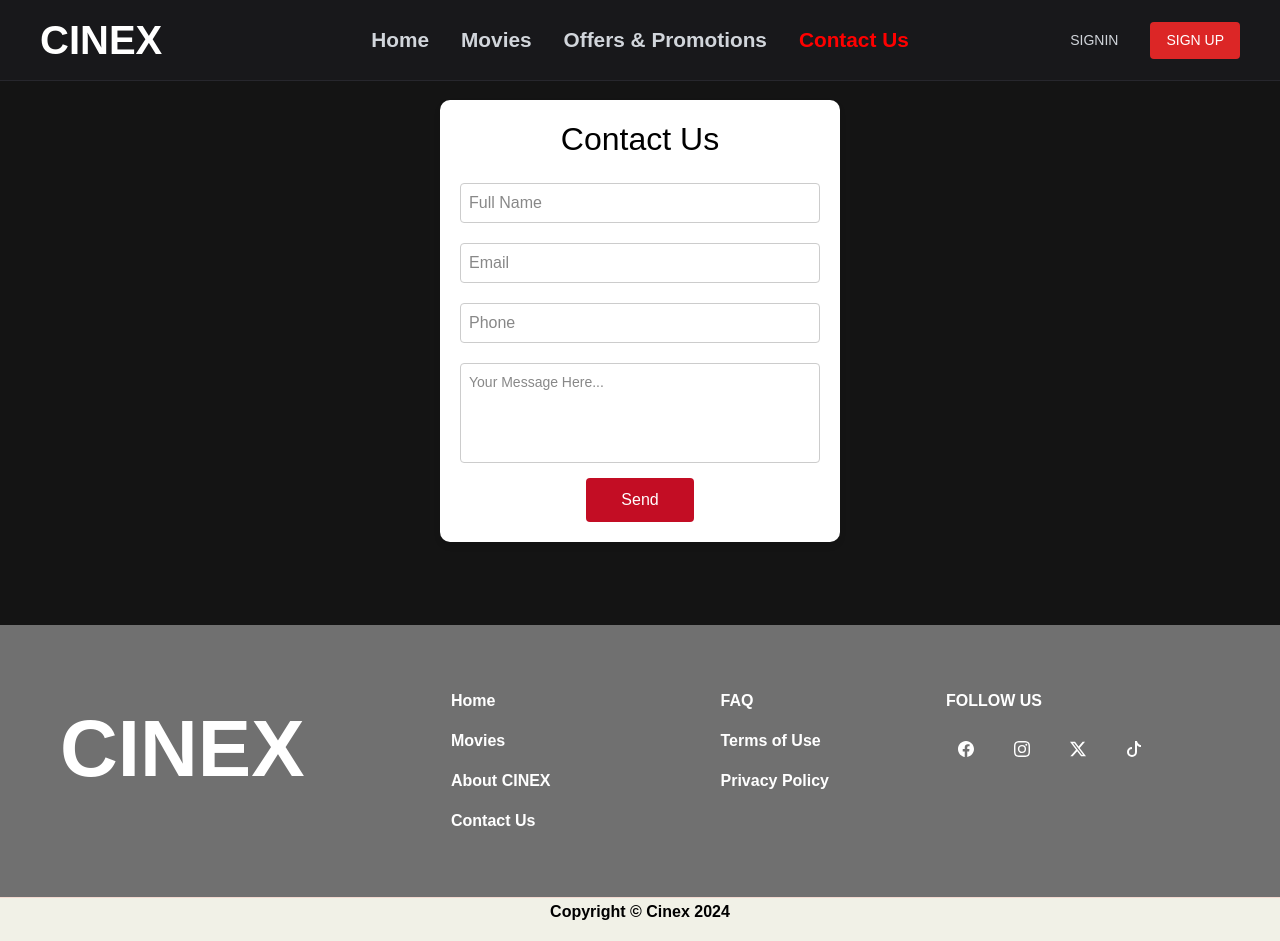
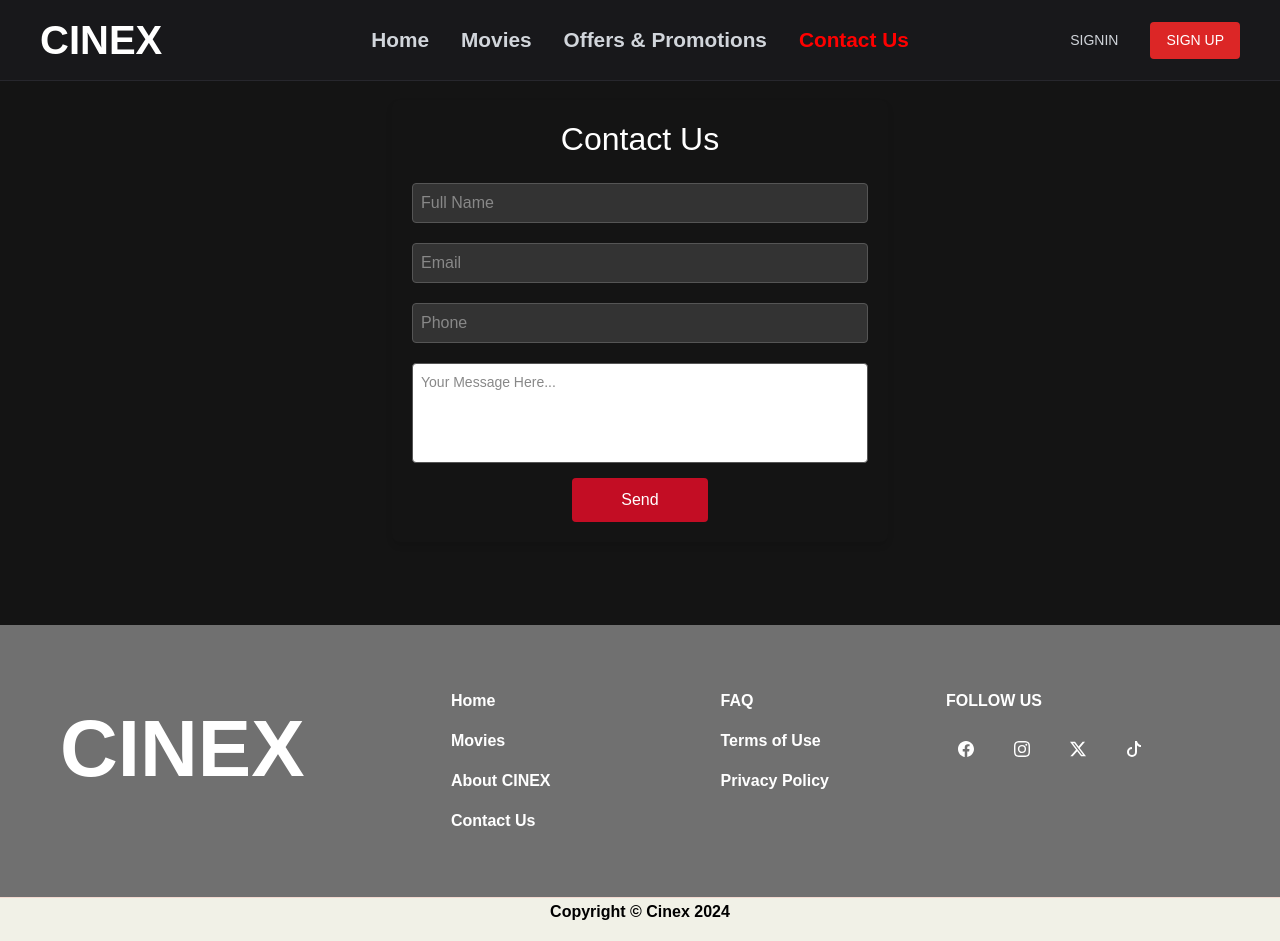
Before and after one commit to kisarasandes1122/CinexMovieBooking, a React (Vite) app: page /Contactus in a window 1280 px wide. Built offline with nearby package versions, Linux system fonts and the light colour scheme.

Commit message:
contact us css update

```diff
--- a/src/components/ContactUS/Contactus.css
+++ b/src/components/ContactUS/Contactus.css
@@ -6,12 +6,13 @@
     padding: 20px;
   }
 
-  .form-container {
+  .cform-container {
     padding: 20px;
     width: 40%;
     box-shadow: 0 4px 6px rgba(0, 0, 0, 0.1);
     text-align: center;
     border-radius: 8px;
+
   }
 
   h2 {
@@ -19,18 +20,20 @@
     color: #ffffff;
   }
 
-  form {
+  .cform {
     display: flex;
     flex-direction: column;
   }
 
-  input, textarea {
+  .cform input, textarea {
+    width: 100%;
+    padding: 8px;
+    margin-top: 5px;
     margin-bottom: 15px;
-    padding: 10px;
-    font-size: 16px;
-    border: 1px solid #ccc !important;
+    border: 1px solid #555;
     border-radius: 4px;
-    background-color: #ffffff !important;
+    background-color: #333;
+    color: #ffffff;
   }
 
   textarea {
--- a/src/components/ContactUS/Contactus.jsx
+++ b/src/components/ContactUS/Contactus.jsx
@@ -4,9 +4,9 @@ import './Contactus.css';
 const ContactUS = () => {
   return (
     <div className="contactus-form">
-        <div className="form-container">
+        <div className="cform-container">
         <h2>Contact Us</h2>
-            <form>
+            <form className='cform'>
                 <input type="text" placeholder="Full Name" required />
                 <input type="email" placeholder="Email" required />
                 <input type="tel" placeholder="Phone" required />
```
